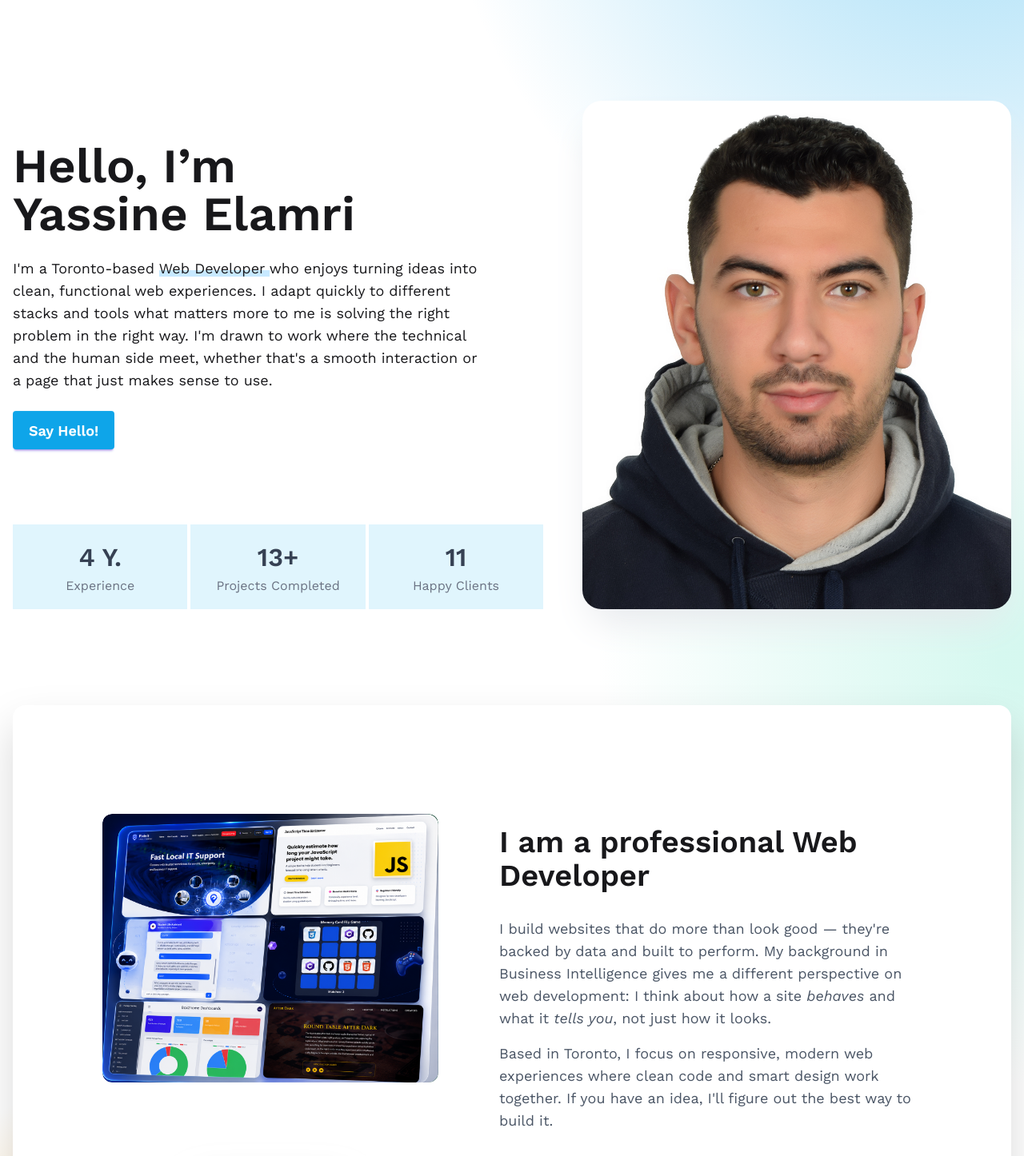
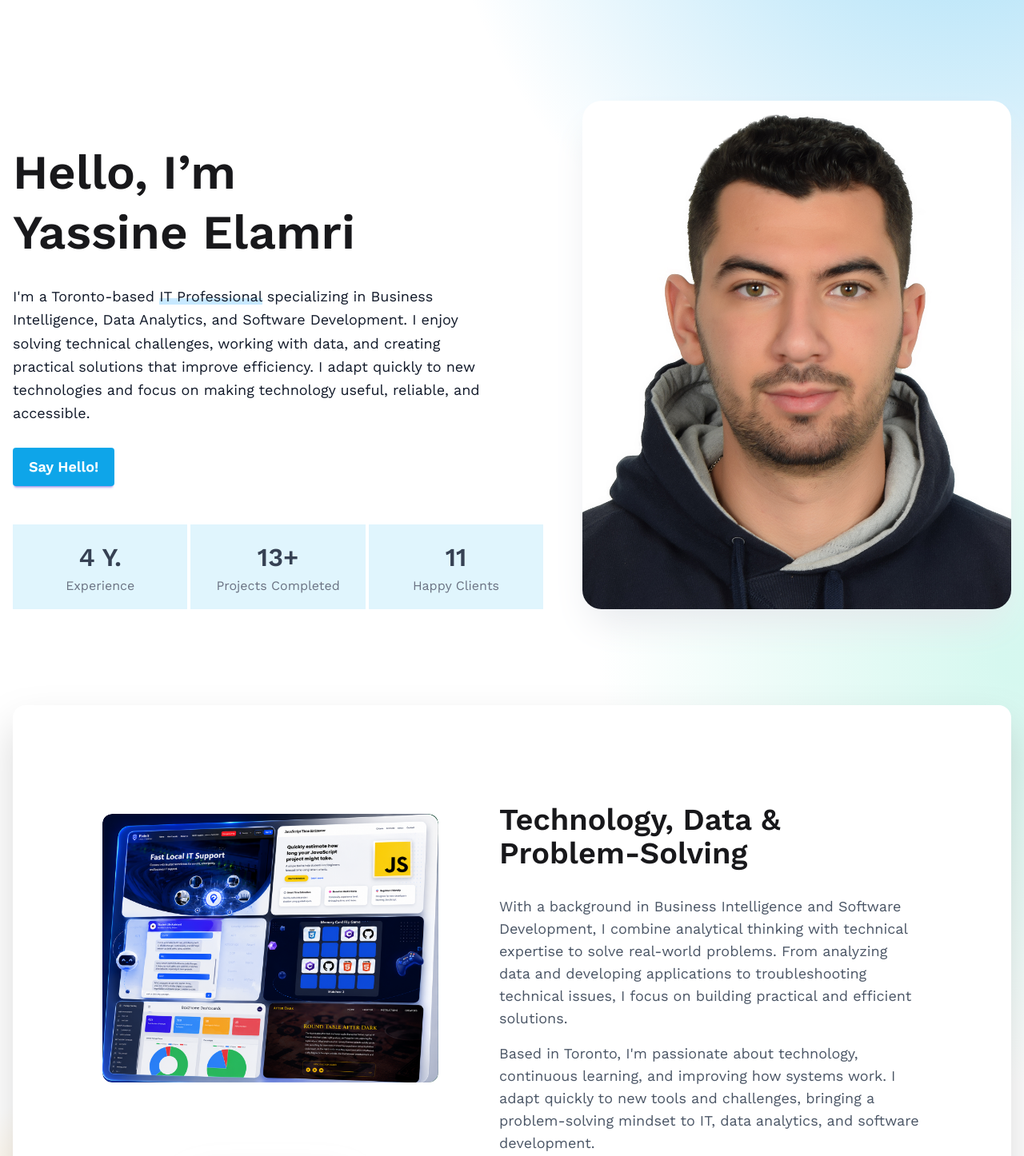
Before and after one commit to Yassine-Elamri34/Portfolio-Yassine, a React (Vite) app: page /#/ in a window 1280 px wide. Shown: the part 80-1526 px from the top of the page at 80% size. Built offline with nearby package versions, Linux system fonts and the light colour scheme.

Commit message:
reformulation profile

```diff
--- a/src/components/introduction/Introduction.jsx
+++ b/src/components/introduction/Introduction.jsx
@@ -1,8 +1,8 @@
+
 import person from "../../assets/images/person.png";
 import "./introduction.css";
 import InformationSummary from "./InformationSummary";
 
-// Information summary data
 const informationSummaryData = [
   {
     id: 1,
@@ -24,49 +24,70 @@ const informationSummaryData = [
 const Introduction = () => {
   return (
     <div
+      id="introduction"
       className="flex max-lg:flex-col-reverse sm:justify-between pt-10 lg:pt-31.5 lg:mb-27.5 max-xl:gap-2 p-2 max-xxl:px-4"
-      id="introduction"
     >
       <div className="w-full flex flex-col justify-between max-lg:text-center">
-        <div className="pt-13 me-31.5 w-full lg:w-auto transition-all duration-500">
-          <p className="text-3xl xxs:text-4xl sm:max-xl:text-5xl xl:text-6xl font-semibold w-full">
+
+        <div className="pt-13 lg:me-31.5 w-full lg:w-auto transition-all duration-500">
+
+          {/* INTRODUCTION TITLE */}
+          <h1 className="text-3xl xxs:text-4xl sm:max-xl:text-5xl xl:text-6xl font-semibold w-full leading-tight">
             Hello, I’m
-            <span className="text-nowrap shrink-0 inline-block w-full">
+            <span className="text-nowrap inline-block w-full">
               Yassine Elamri
             </span>
+          </h1>
+
+          {/* PROFESSIONAL DESCRIPTION */}
+          <p className="text-base sm:text-lg leading-relaxed text-gray-900 mt-7 mb-7 max-w-[650px]">
+            I'm a Toronto-based{" "}
+            <span className="bg-highlight">
+              IT Professional
+            </span>{" "}
+            specializing in Business Intelligence, Data Analytics,
+            and Software Development. I enjoy solving technical
+            challenges, working with data, and creating practical
+            solutions that improve efficiency. I adapt quickly
+            to new technologies and focus on making technology
+            useful, reliable, and accessible.
           </p>
-          <p className="text-xs xxs:text-lg lg:text-[18px] my-6">
-            I'm a Toronto-based < span className="bg-highlight">Web Developer  </span>     who enjoys turning ideas into clean, functional web experiences. I adapt quickly to different stacks and tools what matters more to me is solving the right problem in the right way. I'm drawn to work where the technical and the human side meet, whether that's a smooth interaction or a page that just makes sense to use.
-          </p>
-          <p className="text-center lg:text-start">
+
+          {/* CONTACT BUTTON */}
+          <div className="text-center lg:text-start">
             <a
-  href="mailto:elamriyassin34@gmail.com"
-  className="btn-primary btn btn-xs xxs:btn-lg text-white"
-  target="_self"
-  rel="noopener noreferrer"
->
-  Say Hello!
-</a>
+              href="mailto:elamriyassin34@gmail.com"
+              className="btn-primary btn btn-xs xxs:btn-lg text-white"
+            >
+              Say Hello!
+            </a>
+          </div>
 
-          </p>
         </div>
+
+        {/* INFORMATION SUMMARY */}
         <div className="mx-auto lg:mx-0 relative">
           <div className="grid max-xxs:grid-flow-col grid-cols-3 w-fit mt-10 gap-1">
             {informationSummaryData.map((item) => (
-              <InformationSummary key={item.id} item={item} />
+              <InformationSummary
+                key={item.id}
+                item={item}
+              />
             ))}
           </div>
         </div>
+
       </div>
-      <div
-        className={`max-w-134 w-full h-full max-lg:mx-auto aspect-[536/636] relative`}
-      >
+
+      {/* PROFILE PHOTO */}
+      <div className="max-w-134 w-full h-full max-lg:mx-auto aspect-[536/636] relative">
         <img
-          className={`shadow-2xl shadow-gray-200 w-full h-full absolute bottom-0 object-cover bg-white rounded-3xl`}
+          className="shadow-2xl shadow-gray-200 w-full h-full absolute bottom-0 object-cover bg-white rounded-3xl"
           src={person}
-          alt="person"
+          alt="Portrait of Yassine Elamri"
         />
       </div>
+
     </div>
   );
 };
--- a/src/components/profile/Profile.jsx
+++ b/src/components/profile/Profile.jsx
@@ -1,3 +1,4 @@
+
 import person from "../../assets/images/person2.png";
 import { FontAwesomeIcon } from "@fortawesome/react-fontawesome";
 import { faDownload } from "@fortawesome/free-solid-svg-icons";
@@ -10,7 +11,8 @@ const Profile = () => {
       id="profile"
     >
       <div className="flex max-md:flex-col justify-between items-center gap-6">
-        {/* Profile image */}
+
+        {/* PROFILE IMAGE */}
         <div className="xxl:max-w-106 w-auto h-auto xxl:max-h-126 mt-6">
           <div className="max-w-106 h-117 object-fill overflow-hidden rounded-xl">
             <div className="max-w-[420px] overflow-hidden rounded-xl">
@@ -21,7 +23,8 @@ const Profile = () => {
               />
             </div>
           </div>
-          {/* Social media section */}
+
+          {/* SOCIAL MEDIA */}
           <div className="relative bottom-8">
             <div className="flex justify-center">
               <div className="px-6 max-w-66 py-3 z-50 text-center bg-white rounded-[4px] shadow-2xl drop-shadow-2xl shadow-white">
@@ -31,27 +34,37 @@ const Profile = () => {
           </div>
         </div>
 
-        {/* Bio section */}
+        {/* ABOUT ME */}
         <div className="max-sm:w-full w-[33rem]">
+
           <h2 className="text-2xl xxs:text-3xl sm:text-4xl lg:text-[38px] max-md:text-center font-semibold mb-8">
-            I am a professional Web Developer
+            Technology, Data & Problem-Solving
           </h2>
 
           <div className="text-xs xs:text-[16px] lg:text-lg font-normal max-md:text-center text-gray-600 space-y-4">
+
             <p>
-              I build websites that do more than look good — they're backed by
-              data and built to perform. My background in Business Intelligence
-              gives me a different perspective on web development: I think about
-              how a site <em>behaves</em> and what it <em>tells you</em>, not
-              just how it looks.
+              With a background in Business Intelligence and
+              Software Development, I combine analytical thinking
+              with technical expertise to solve real-world problems.
+              From analyzing data and developing applications to
+              troubleshooting technical issues, I focus on building
+              practical and efficient solutions.
             </p>
+
             <p>
-              Based in Toronto, I focus on responsive, modern web experiences
-              where clean code and smart design work together. If you have an
-              idea, I'll figure out the best way to build it.
+              Based in Toronto, I'm passionate about technology,
+              continuous learning, and improving how systems work.
+              I adapt quickly to new tools and challenges, bringing
+              a problem-solving mindset to IT, data analytics,
+              and software development.
             </p>
+
           </div>
+
+          {/* BUTTONS */}
           <div className="mt-8 flex max-md:justify-center">
+
             <a
               href="#portfolio"
               onClick={(e) => {
@@ -72,8 +85,10 @@ const Profile = () => {
               target="_blank"
               rel="noopener noreferrer"
             >
-  <FontAwesomeIcon icon={faDownload} /> Download CV
+              <FontAwesomeIcon icon={faDownload} />
+              Download CV
             </a>
+
           </div>
         </div>
       </div>
```
Lines whose indentation alone changed are shown as unchanged.
